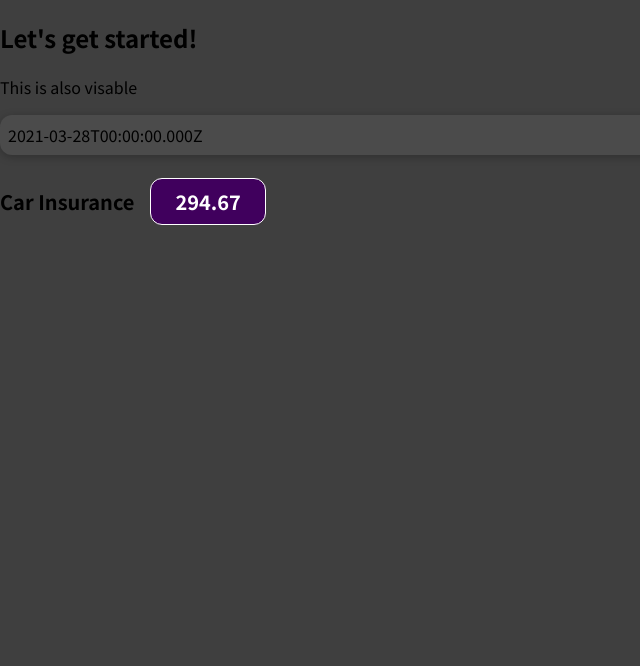
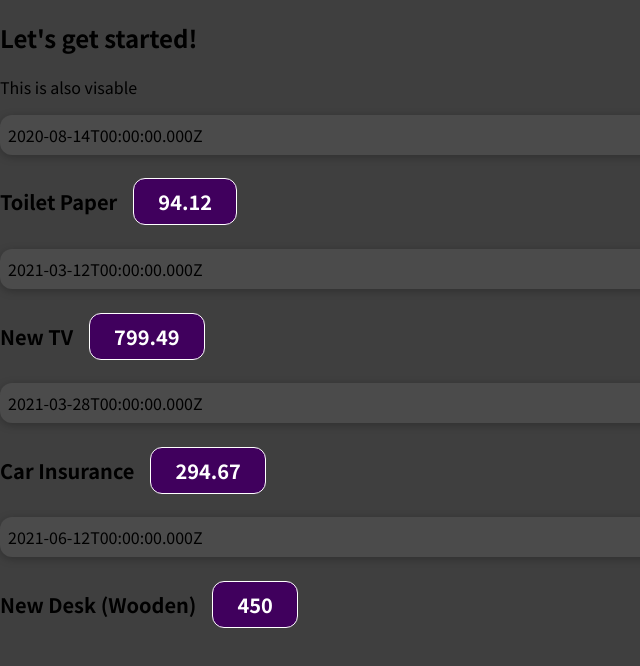
Before and after one commit to ryanosterberg/CTWMedServe2025, a React (Create React App) app in the folder JoeyH/Week2_React/01-starting-setup/: page / in a window 1280 px wide. Shown: the top 666 px of the page, without its empty margins (0-640 px from the left). Built offline with nearby package versions, Linux system fonts and the light colour scheme.

Commit message:
ExpenseItems with props

```diff
--- a/JoeyH/Week2_React/01-starting-setup/src/App.js
+++ b/JoeyH/Week2_React/01-starting-setup/src/App.js
@@ -2,11 +2,49 @@
 
 
 function App() {
+  const expenses = [
+    {
+      id: 'e1',
+      title: 'Toilet Paper',
+      amount: 94.12,
+      date: new Date(2020, 7, 14),
+    },
+    { id: 'e2', title: 'New TV', amount: 799.49, date: new Date(2021, 2, 12) },
+    {
+      id: 'e3',
+      title: 'Car Insurance',
+      amount: 294.67,
+      date: new Date(2021, 2, 28),
+    },
+    {
+      id: 'e4',
+      title: 'New Desk (Wooden)',
+      amount: 450,
+      date: new Date(2021, 5, 12),
+    },
+  ];
+
   return (
     <div>
       <h2>Let's get started!</h2>
       <p>This is also visable</p>
-      <ExpenseItem/>
+      <ExpenseItem
+        title={expenses[0].title}
+        amount={expenses[0].amount}
+        date={expenses[0].date}/>
+
+      <ExpenseItem
+        title={expenses[1].title}
+        amount={expenses[1].amount}
+        date={expenses[1].date}/>
+      <ExpenseItem
+        title={expenses[2].title}
+        amount={expenses[2].amount}
+        date={expenses[2].date}/>
+      <ExpenseItem
+        title={expenses[3].title}
+        amount={expenses[3].amount}
+        date={expenses[3].date}/>
     </div>
   );
 }
--- a/JoeyH/Week2_React/01-starting-setup/src/Components/ExpenseItem.js
+++ b/JoeyH/Week2_React/01-starting-setup/src/Components/ExpenseItem.js
@@ -1,19 +1,16 @@
 import React from "react";
 import "./ExpenseItem.css";
 
-function ExpenseItem() {
-    const expenseDate = new Date(2021, 2, 28);
-    const expenseTitle = 'Car Insurance';
-    const expenseAmount = 294.67;
+function ExpenseItem(props) {
 
     return (
         <div>
             <div className='expense-item'>
-                    <div>{expenseDate.toISOString()}</div>
+                    <div>{props.date.toISOString()}</div>
                 </div>
             <div className='expense-item__description'>
-                <h2>{expenseTitle}</h2>
-            <div className="expense-item__price">{expenseAmount}</div>
+                <h2>{props.title}</h2>
+            <div className="expense-item__price">{props.amount}</div>
             </div>
         </div>
     );
```
Also changed, not shown: 1 other file (tests, documents, lock files or other folders).
